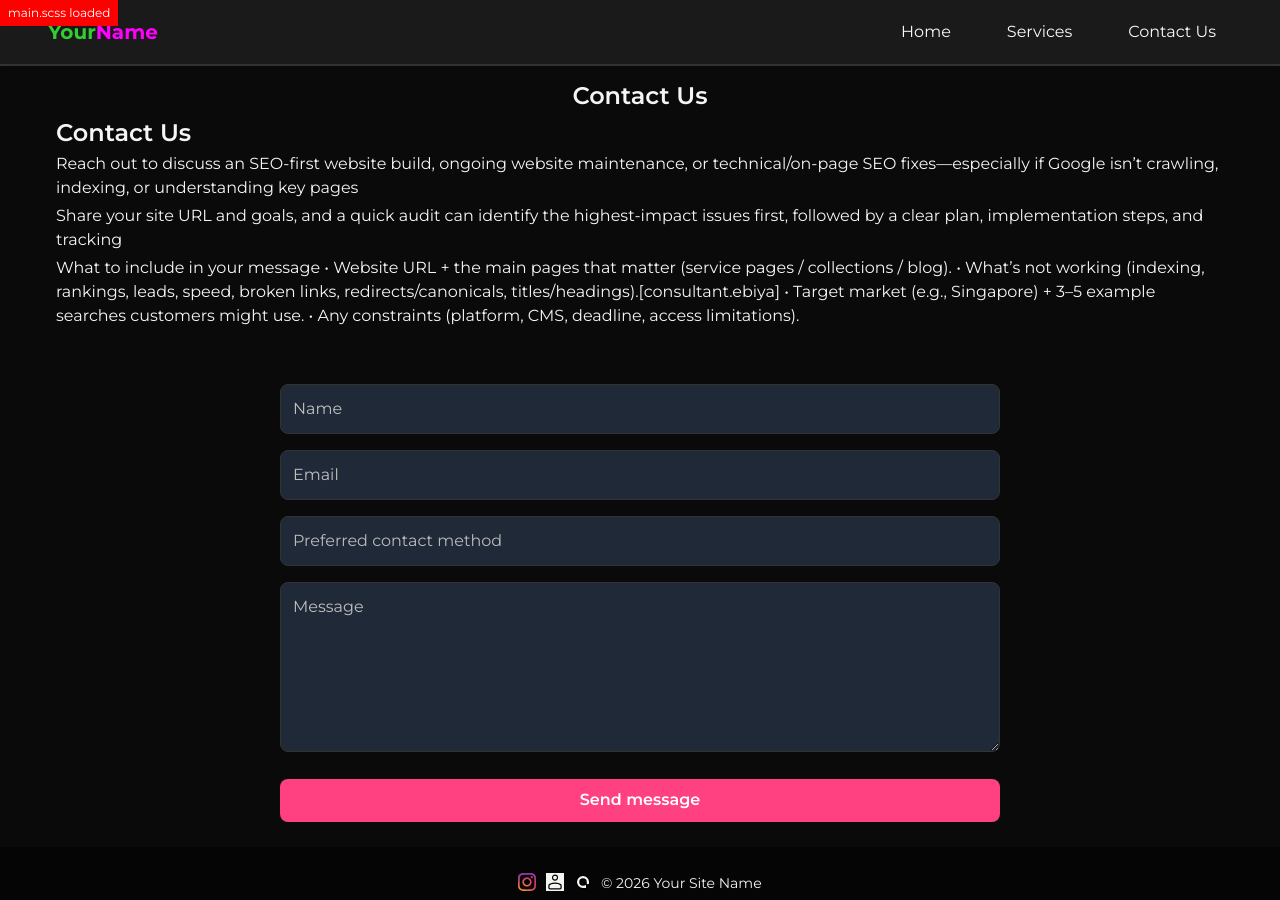
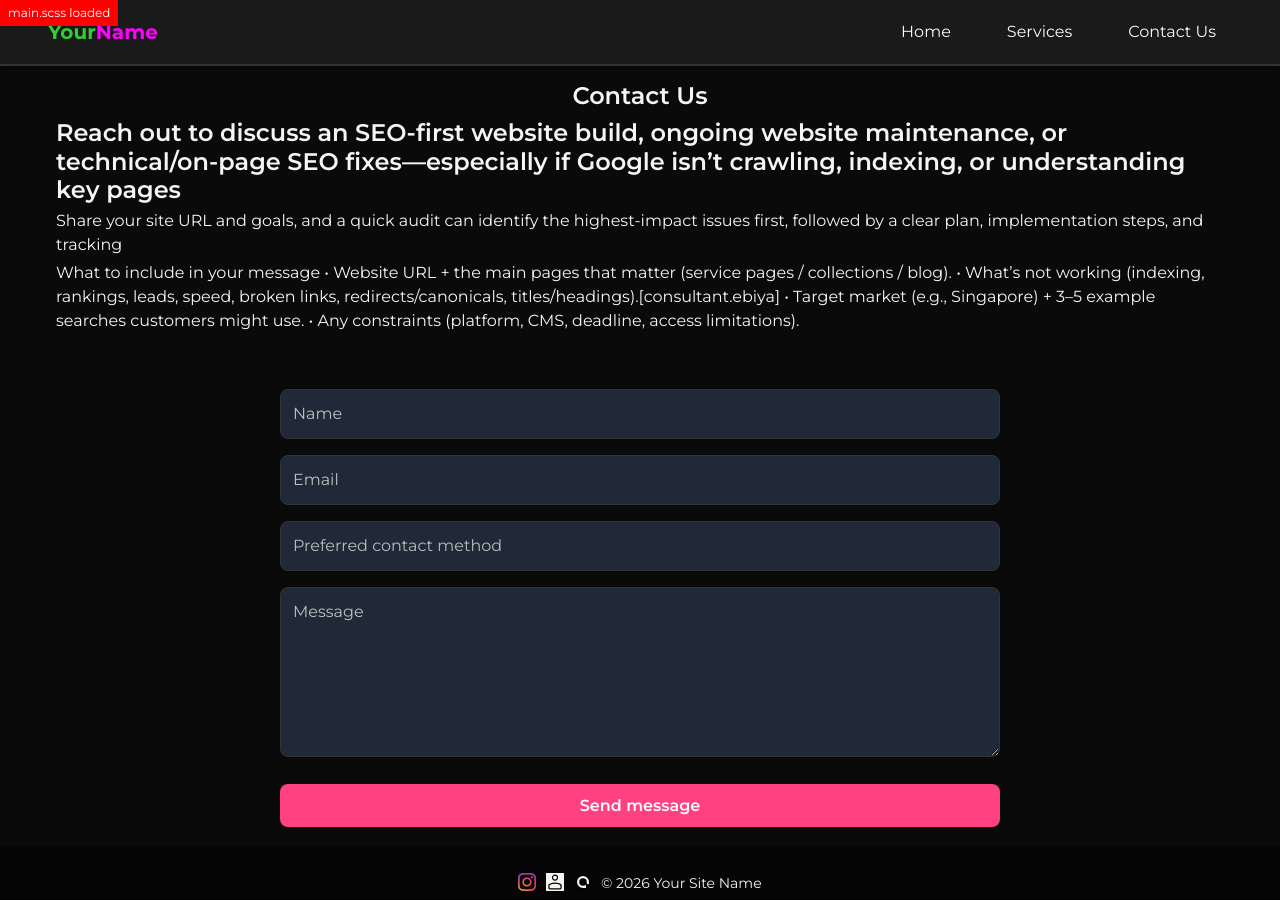
Before and after one commit to m33lucky-benny/test, a Jekyll site: the page built from contactus.html, in a window 1280 px wide. Built offline with Jekyll 4.4.1, drawn with Linux system fonts in a browser that asks for light colours.

Commit message:
Update contactus.html

```diff
--- a/contactus.html
+++ b/contactus.html
@@ -6,8 +6,8 @@ permalink: /contact/
 ---
 
 <div class="contact-container">
-<h2>Contact Us</h2>
-<p>Reach out to discuss an SEO-first website build, ongoing website maintenance, or technical/on-page SEO fixes—especially if Google isn’t crawling, indexing, or understanding key pages</p>
+
+<h2>Reach out to discuss an SEO-first website build, ongoing website maintenance, or technical/on-page SEO fixes—especially if Google isn’t crawling, indexing, or understanding key pages</h2>
 <p>Share your site URL and goals, and a quick audit can identify the highest-impact issues first, followed by a clear plan, implementation steps, and tracking</p>
 <p>
 What to include in your message
```
